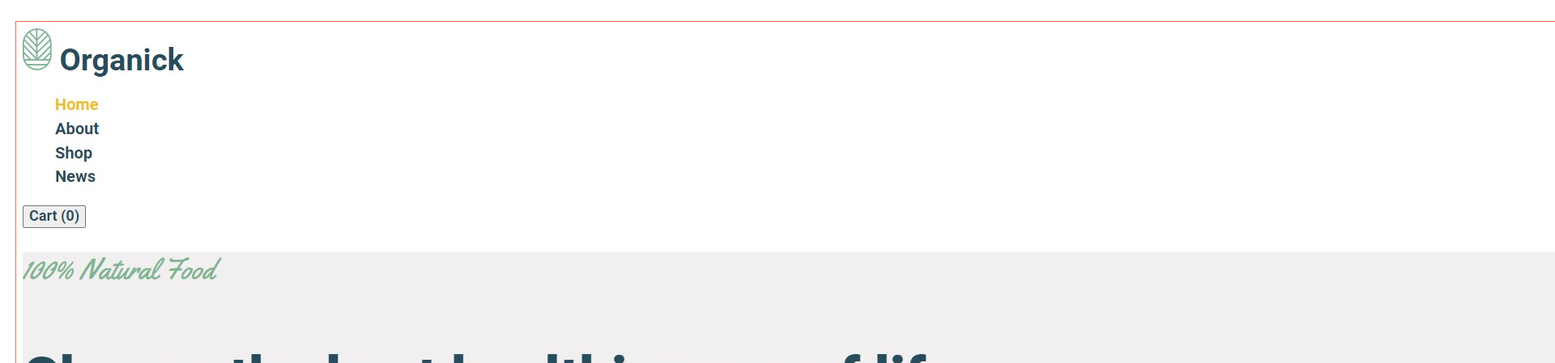
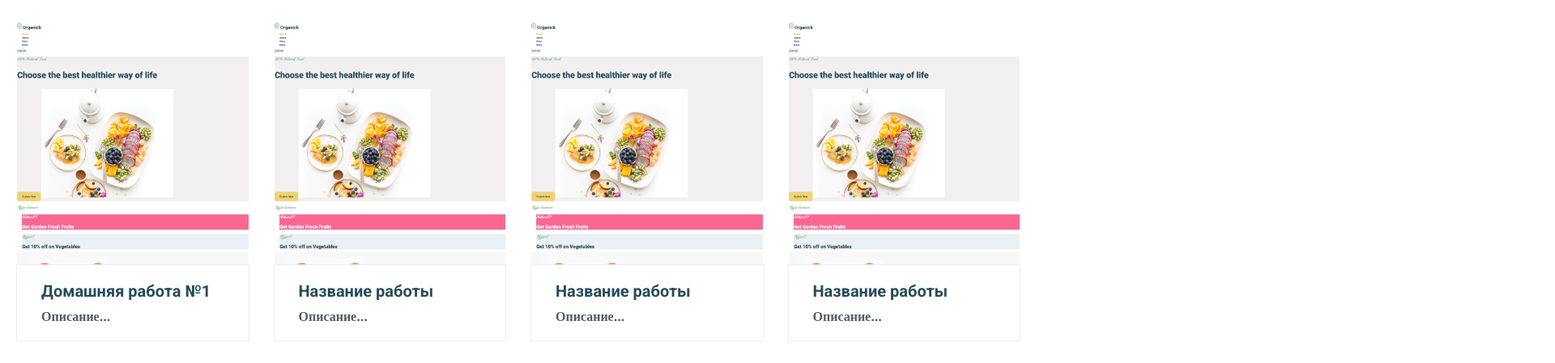
Before and after one commit to Jekindo/Organick, a plain HTML site: page index.html in a window 1280 px wide. Shown: the part 146-595 px from the top of the page at 81% size, 1920 px wide, since content can reach past the window. Drawn offline with nearby package versions, Linux system fonts and the light colour scheme; a script that the page names is missing.

Commit message:
Добавляет стили

```diff
--- a/css/styles.css
+++ b/css/styles.css
@@ -13,6 +13,10 @@
 
 /** Common  */
 
+body {
+  line-height: 1.2;
+}
+
 h1,
 h2,
 h3,
@@ -27,6 +31,12 @@ ul {
   margin: 0;
   padding: 0;
   list-style: none;
+}
+
+img {
+  display: block;
+  max-width: 100%;
+  height: auto;
 }
 
 /** Utils */
@@ -80,5 +90,107 @@ ul {
 .homework-list .item {
   flex-basis: calc((100% - 3 * 30px) / 4);
 
-  outline: 1px solid tomato;
+  background-color: var(--primary-white-color);
+
+  transition: box-shadow 250ms cubic-bezier(0.4, 0, 0.2, 1);
 }
+
+.homework-list .item:hover,
+.homework-list .item:focus {
+  box-shadow: 1px 4px 6px 0px rgba(0, 0, 0, 0.16),
+    0px 4px 4px 0px rgba(0, 0, 0, 0.06), 0px 1px 1px 0px rgba(0, 0, 0, 0.12);
+}
+
+.homework-list .thumb {
+  position: relative;
+
+  height: 300px;
+
+  overflow-y: auto;
+}
+
+.homework-list .thumb::-webkit-scrollbar {
+  display: none;
+}
+
+.homework-list .item:hover .overlay,
+.homework-list .item:focus .overlay {
+  animation: pulseBg 2000ms cubic-bezier(0.4, 0, 0.2, 1) 100ms 1;
+}
+
+.homework-list .overlay {
+  position: absolute;
+  top: 0;
+  left: 0;
+
+  width: 100%;
+  height: 100%;
+
+  background-color: rgba(128, 128, 128, 0.5);
+
+  opacity: 0;
+}
+
+.homework-list .icon {
+  position: absolute;
+  top: 50%;
+  left: 50%;
+
+  width: 35px;
+  height: 100px;
+
+  /* opacity: 0; */
+  transform: translate(-50%, -50%);
+  /* animation: pulseBg 1000ms cubic-bezier(0.4, 0, 0.2, 1) 250ms infinite alternate; */
+}
+
+.homework-list .image {
+  position: absolute;
+  top: 0;
+  left: 0;
+  /* width: 100%;
+  height: 100%;
+
+  object-fit: cover;
+  object-position: top; */
+}
+
+.homework-list .meta {
+  padding: 20px 30px;
+
+  border: 1px solid #eee;
+}
+
+.homework-list .title {
+  margin-bottom: 10px;
+
+  color: var(--secondary-text-color);
+  font-family: "Roboto", sans-serif;
+  font-size: 20px;
+  font-weight: 600;
+}
+
+.homework-list .descr {
+  margin-bottom: 0;
+
+  color: var(--primary-text-color);
+  font-family: "Open Sans";
+  font-size: 16px;
+  font-weight: 700;
+}
+
+/** Animations */
+
+@keyframes pulseBg {
+  0% {
+    opacity: 0;
+  }
+
+  50% {
+    opacity: 1;
+  }
+
+  100% {
+    opacity: 0;
+  }
+}
```
